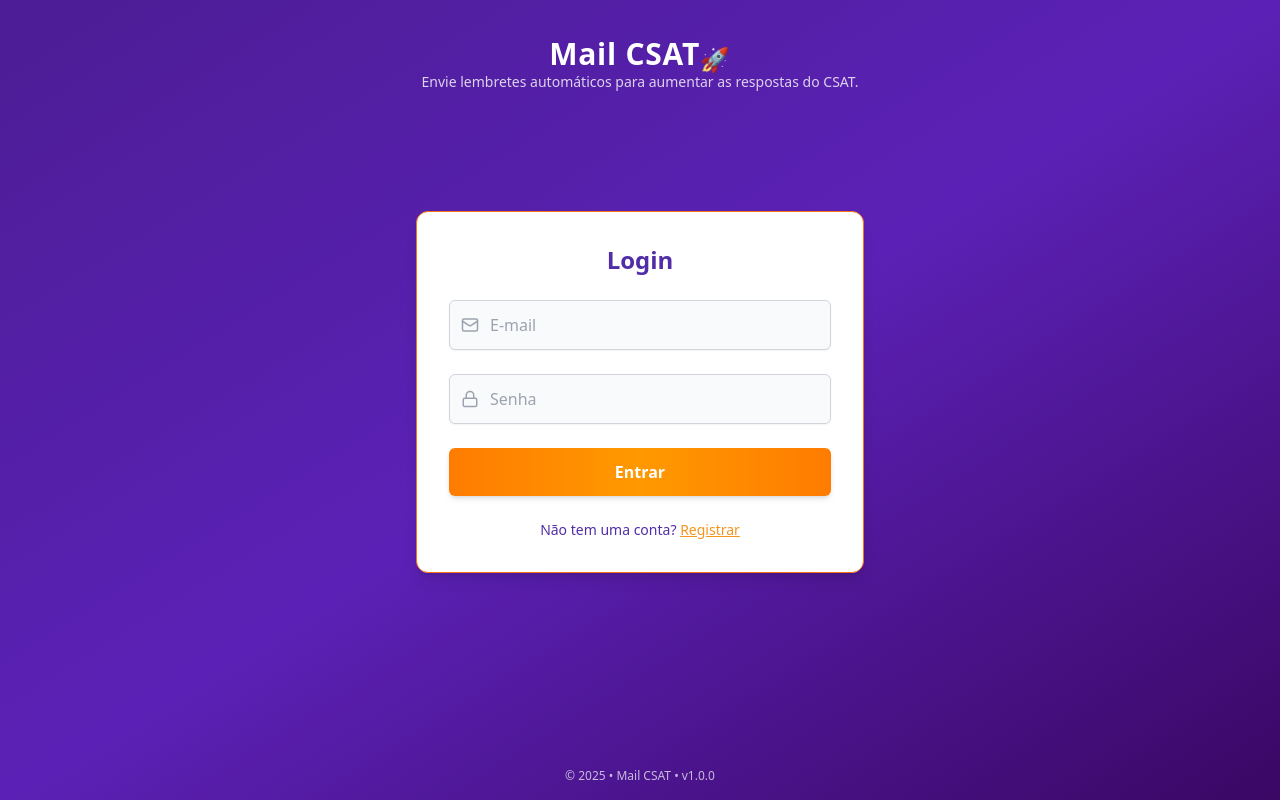
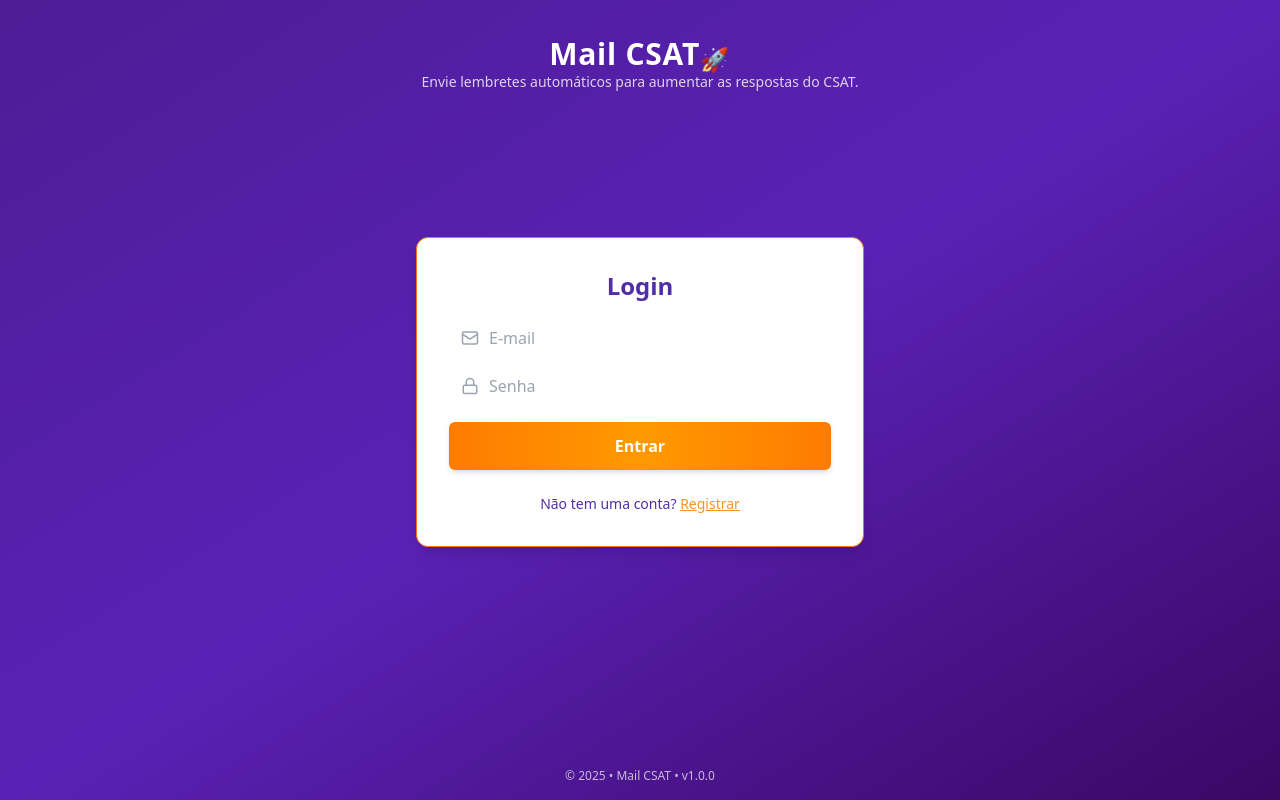
Before and after one commit to silas-oliveira/mailcsat-frontend, a React (Vite) app: page /#/auth/login in a window 1280 px wide. Built offline with nearby package versions, Linux system fonts and the light colour scheme; a web font is replaced by a local one.

Commit message:
feat(input): implementar visual premium, foco aprimorado e prioridade correta do estado de erro

```diff
--- a/src/components/FormInput/FormInput.jsx
+++ b/src/components/FormInput/FormInput.jsx
@@ -1,3 +1,61 @@
+// import React from "react";
+// import classNames from "classnames";
+
+// export default function FormInput({
+//   type,
+//   name,
+//   autoComplete,
+//   placeholder,
+//   value,
+//   onChange,
+//   error,
+//   icon: Icon,
+//   className,
+// }) {
+//   return (
+//     <div className="w-full space-y-1">
+//       <div className={classNames("relative group")}>
+//         {Icon && (
+//           <Icon
+//             className={classNames(
+//               `
+//               absolute
+//               left-3
+//               top-1/2 -translate-y-1/2
+//               text-gray-400
+//               transition-colors
+//             `,
+//               // se tem erro → ícone sempre vermelho
+//               error
+//                 ? "text-red-400"
+//                 : "group-focus-within:text-[#8abcfb]/80"
+//             )}
+//             size={18}
+//           />
+//         )}
+
+//         <input
+//           type={type}
+//           name={name}
+//           autoComplete={autoComplete}
+//           placeholder={placeholder}
+//           value={value}
+//           onChange={onChange}
+//           className={classNames(
+//             "input-premium pl-10",          // base premium (dark/light)
+//             className,                      // extra customização (se você quiser)
+//             error && "input-premium-error"  // erro SEMPRE por último (vermelho vence)
+//           )}
+//         />
+//       </div>
+
+//       {error && <p className="text-sm text-red-500">{error}</p>}
+//     </div>
+//   );
+// }
+
+
+
 import React from "react";
 import classNames from "classnames";
 
@@ -9,14 +67,26 @@ export default function FormInput({
   value,
   onChange,
   error,
-  icon: Icon
+  icon: Icon,
+  className,
 }) {
   return (
     <div className="w-full space-y-1">
-      <div className="relative">
+      <div className="relative group">
+
         {Icon && (
-          <Icon className="absolute left-3 top-1/2 -translate-y-1/2 text-gray-400" size={18} />
+          <Icon
+            className={classNames(
+              `
+              absolute left-3 top-1/2 -translate-y-1/2
+              transition-colors
+            `,
+              error ? "text-red-400" : "text-gray-400 group-focus-within:text-[#8abcfb]/80"
+            )}
+            size={18}
+          />
         )}
+
         <input
           type={type}
           name={name}
@@ -25,11 +95,13 @@ export default function FormInput({
           value={value}
           onChange={onChange}
           className={classNames(
-            "w-full pl-10 pr-3 py-3 rounded-md border bg-gray-50 text-gray-800 placeholder-gray-400 shadow-sm transition focus:outline-none focus:ring-2",
-            error ? "border-red-500 focus:ring-red-300" : "border-gray-300 focus:ring-indigo-500"
+            "input-premium input-premium-focus pl-10", // ⭐️ AQUI
+            error && "input-premium-error",            // ⭐️ PRIORIDADE DO ERRO
+            className
           )}
         />
       </div>
+
       {error && <p className="text-sm text-red-500">{error}</p>}
     </div>
   );
```
